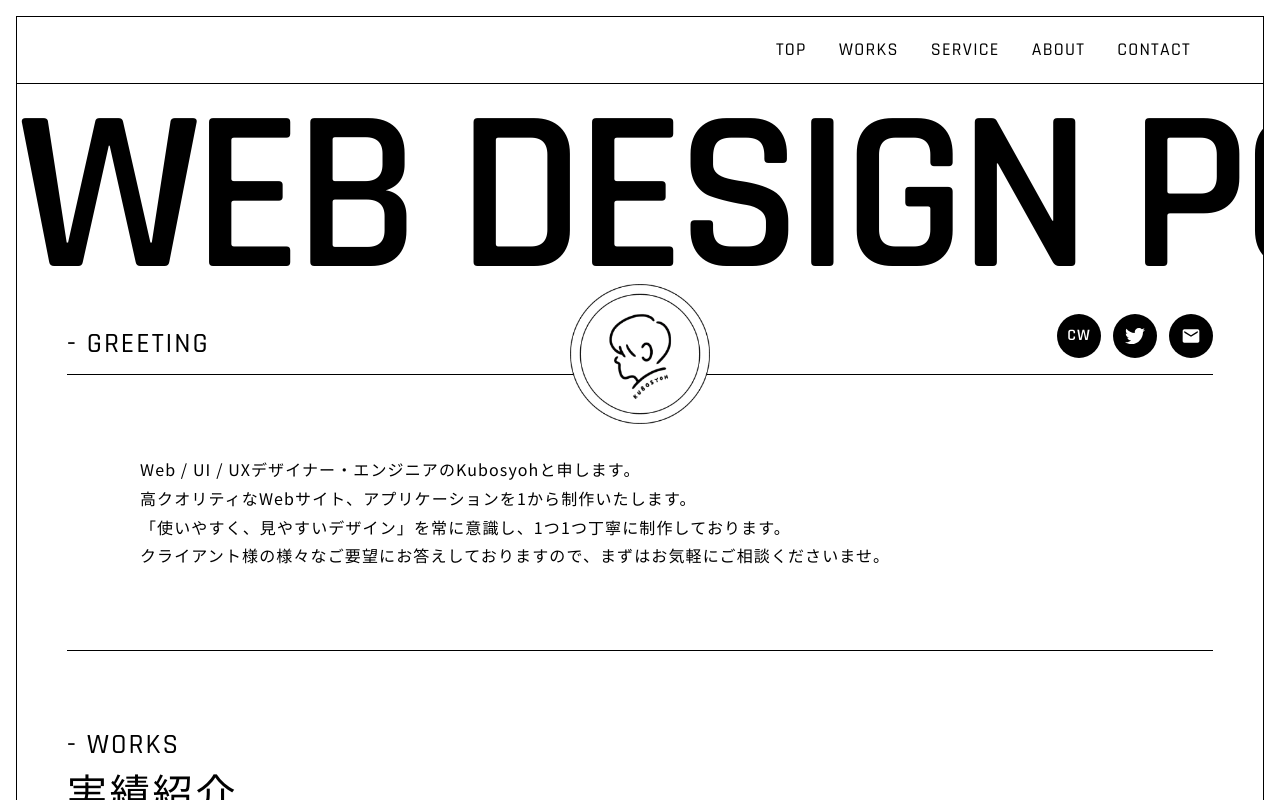
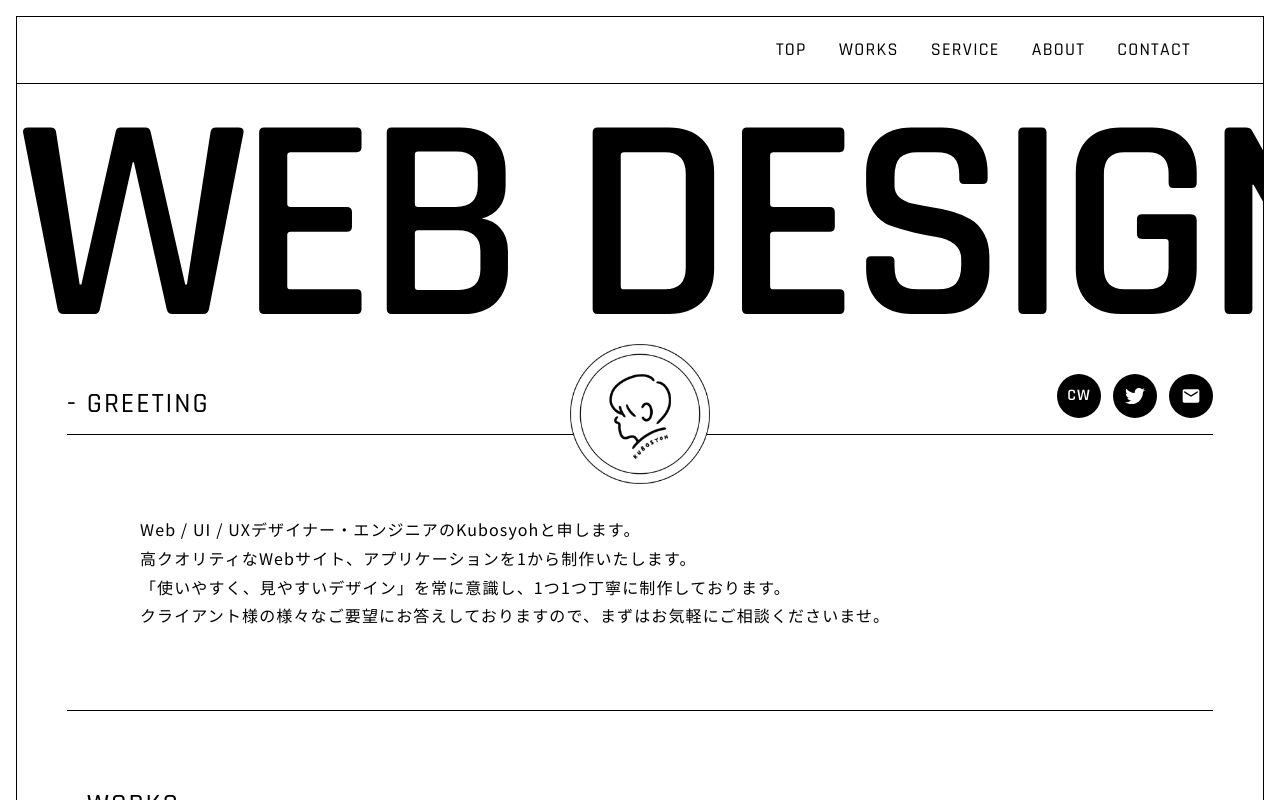
Before and after one commit to shooh25/cw_portfolio, a React (Vite) app: page / in a window 1280 px wide. Shown: the top 800 px of the page. Built offline with nearby package versions, Linux system fonts and the light colour scheme.

Commit message:
style: font-size

```diff
--- a/src/pages/Top.tsx
+++ b/src/pages/Top.tsx
@@ -12,7 +12,7 @@ const Top = () => {
       </section>
 
       <section className='overflow-hidden'>
-        <h1 className='font-rajdhani text-[30vw] md:text-[230px] leading-none tracking-[-.04em] font-semibold whitespace-nowrap'>WEB DESIGN PORTFOLIO</h1>
+        <h1 className='font-rajdhani text-[30vw] md:text-[290px] leading-none tracking-[-.04em] font-semibold whitespace-nowrap'>WEB DESIGN PORTFOLIO</h1>
       </section>
 
       {/* Greeting */}
```
